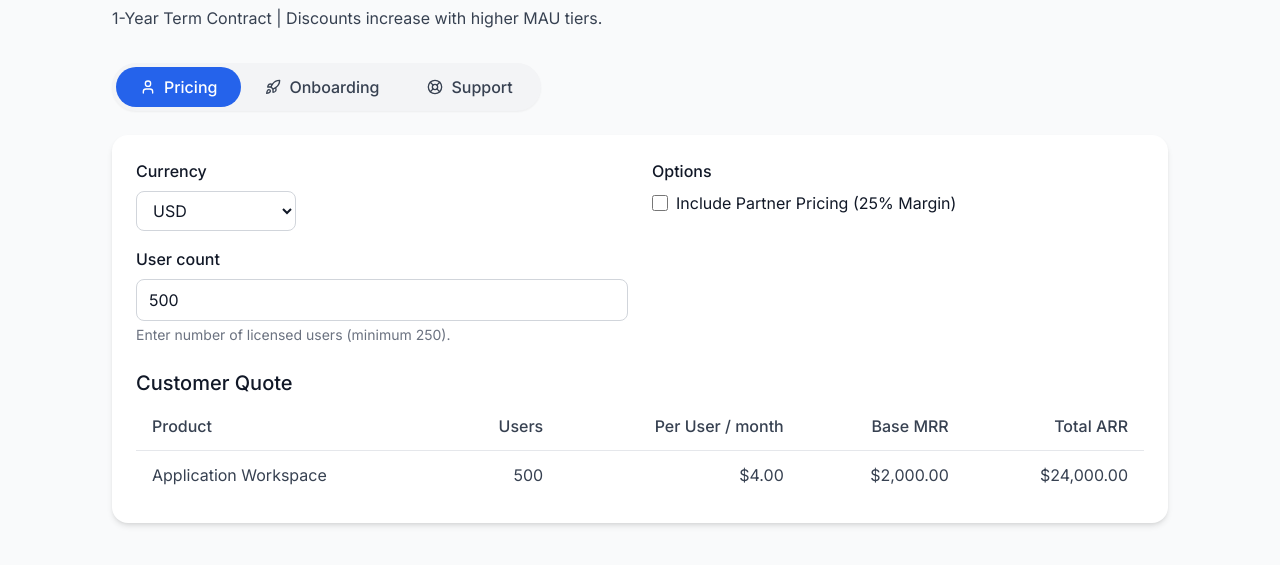
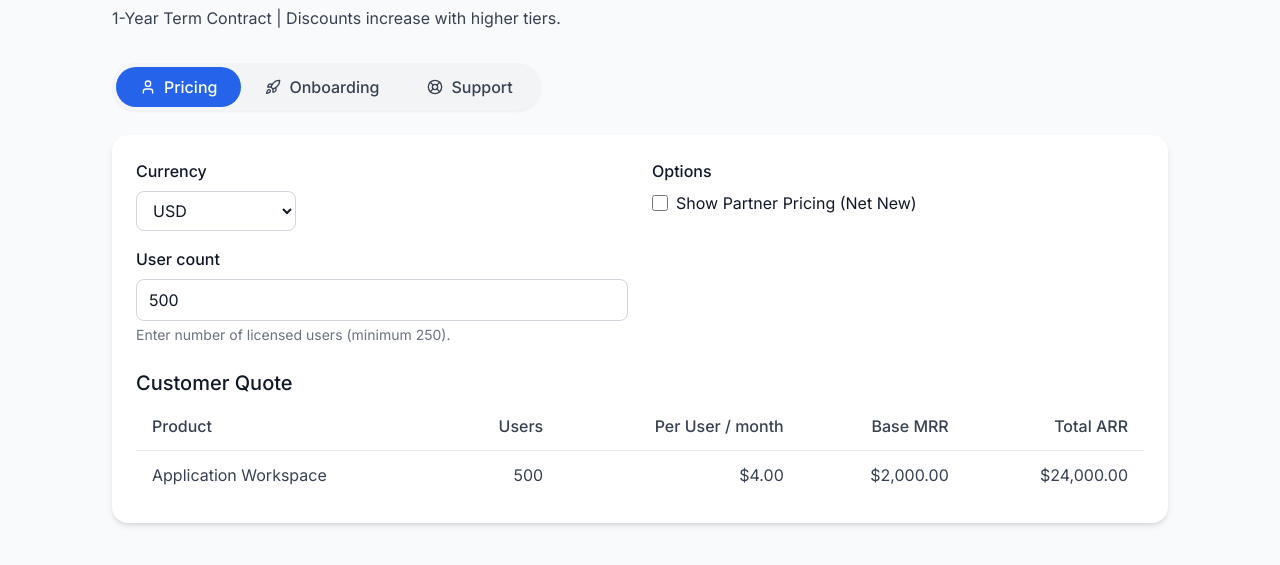
Before and after one commit to PartnerProgram/Pricing-Calculator, a plain HTML site: page index.html in a window 1280 px wide. Shown: the part 75-640 px from the top of the page. Drawn offline with nearby package versions, Linux system fonts and the light colour scheme.

Commit message:
Update index.html

```diff
--- a/index.html
+++ b/index.html
@@ -20,7 +20,7 @@
         <span>Copy Summary</span>
       </button>
     </div>
-    <p class="mt-2 text-base text-gray-700 leading-relaxed">1-Year Term Contract | Discounts increase with higher MAU tiers.</p>
+    <p class="mt-2 text-base text-gray-700 leading-relaxed">1-Year Term Contract | Discounts increase with higher tiers.</p>
   </header>
   <nav class="max-w-6xl mx-auto px-6 lg:px-12 mt-4" role="tablist" aria-label="Pricing sections">
     <div class="inline-flex w-full sm:w-auto rounded-full bg-gray-100 p-1 shadow-sm divide-x divide-gray-200 sm:divide-x-0">
@@ -65,7 +65,7 @@
               <label class="block text-base font-medium text-gray-900 mb-2">Options</label>
               <div class="flex items-center">
                 <input id="include-partner" type="checkbox" class="h-4 w-4 text-blue-600 focus:ring-blue-600 border-gray-300 rounded">
-                <label for="include-partner" class="ml-2 text-base text-gray-900">Include Partner Pricing (25% Margin)</label>
+                <label for="include-partner" class="ml-2 text-base text-gray-900">Show Partner Pricing (Net New)</label>
               </div>
             </div>
           </div>
```
